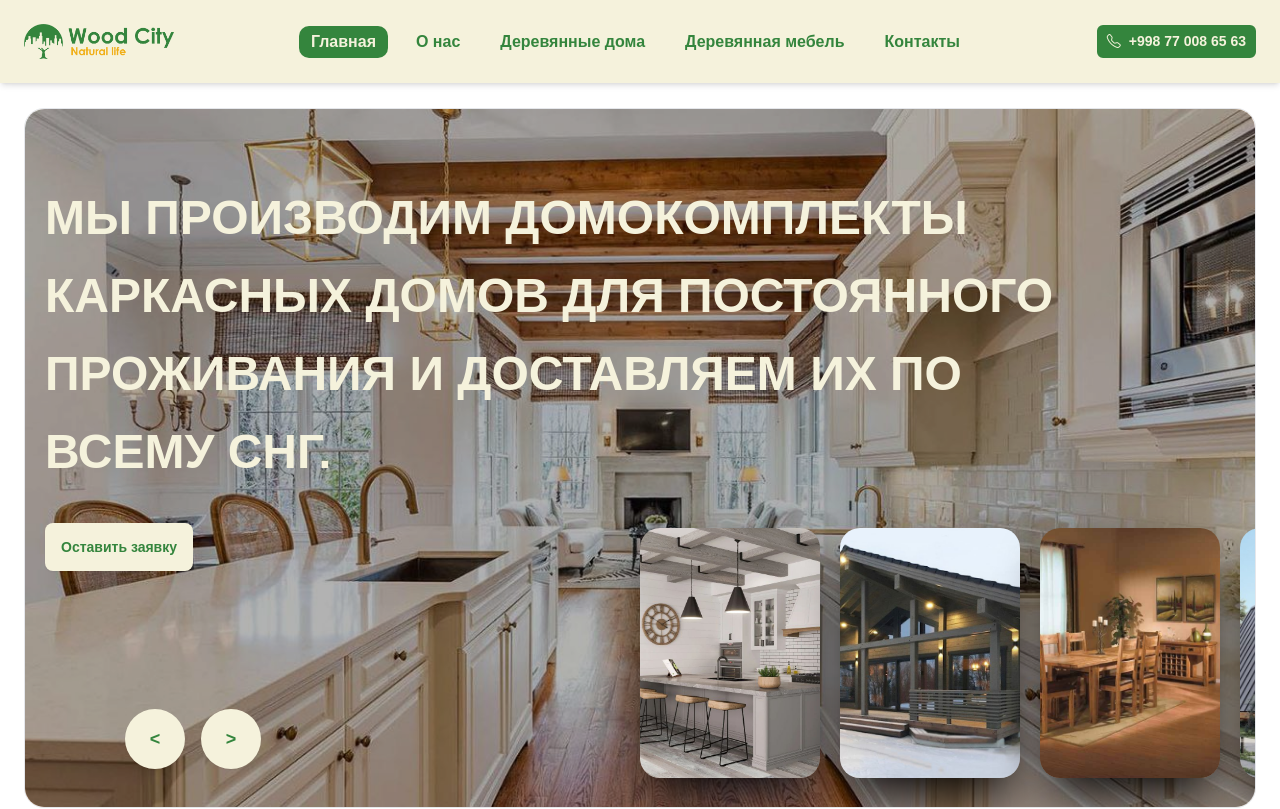
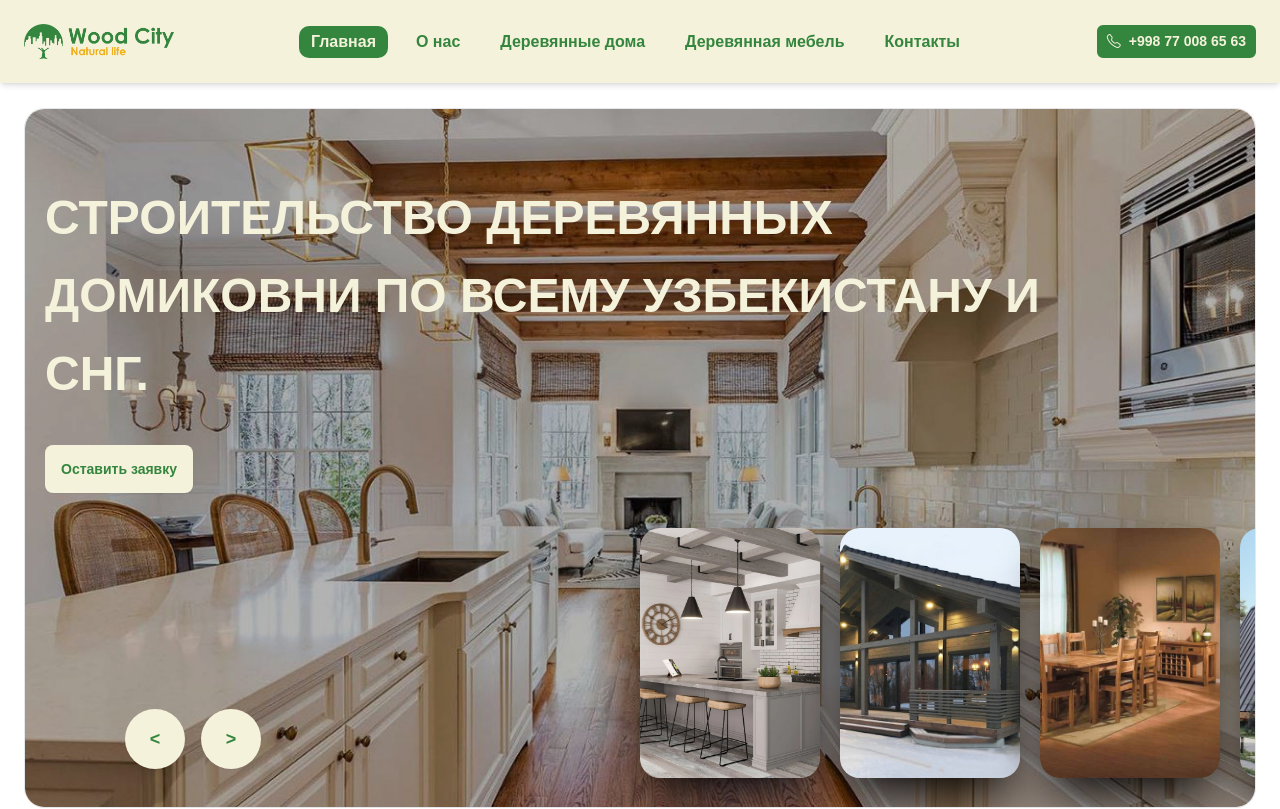
Before and after one commit to shahbozshirinboyev/wood-city, a React (Vite) app: page / in a window 1280 px wide. Shown: the top 809 px of the page. Built offline with nearby package versions, Linux system fonts and the light colour scheme.

Commit message:
Change Home Page text

```diff
--- a/src/pages/HomePage.jsx
+++ b/src/pages/HomePage.jsx
@@ -25,7 +25,7 @@ function HomePage() {
       title: "SLIDER",
       name: "CROW",
       description:
-        "Мы производим домокомплекты каркасных домов для постоянного проживания и доставляем их по всему СНГ.",
+        "Строительство деревянных домиковни по всему Узбекистану и СНГ.",
     },
     {
       id: 3,
@@ -33,7 +33,7 @@ function HomePage() {
       title: "SLIDER",
       name: "BUTTERFLY",
       description:
-        "Закажите каркасный дом из сухой строганой доски от завода производителя по отличной цене!",
+        "Строительство деревянных домиковни по всему Узбекистану и СНГ.",
     },
     {
       id: 4,
```
